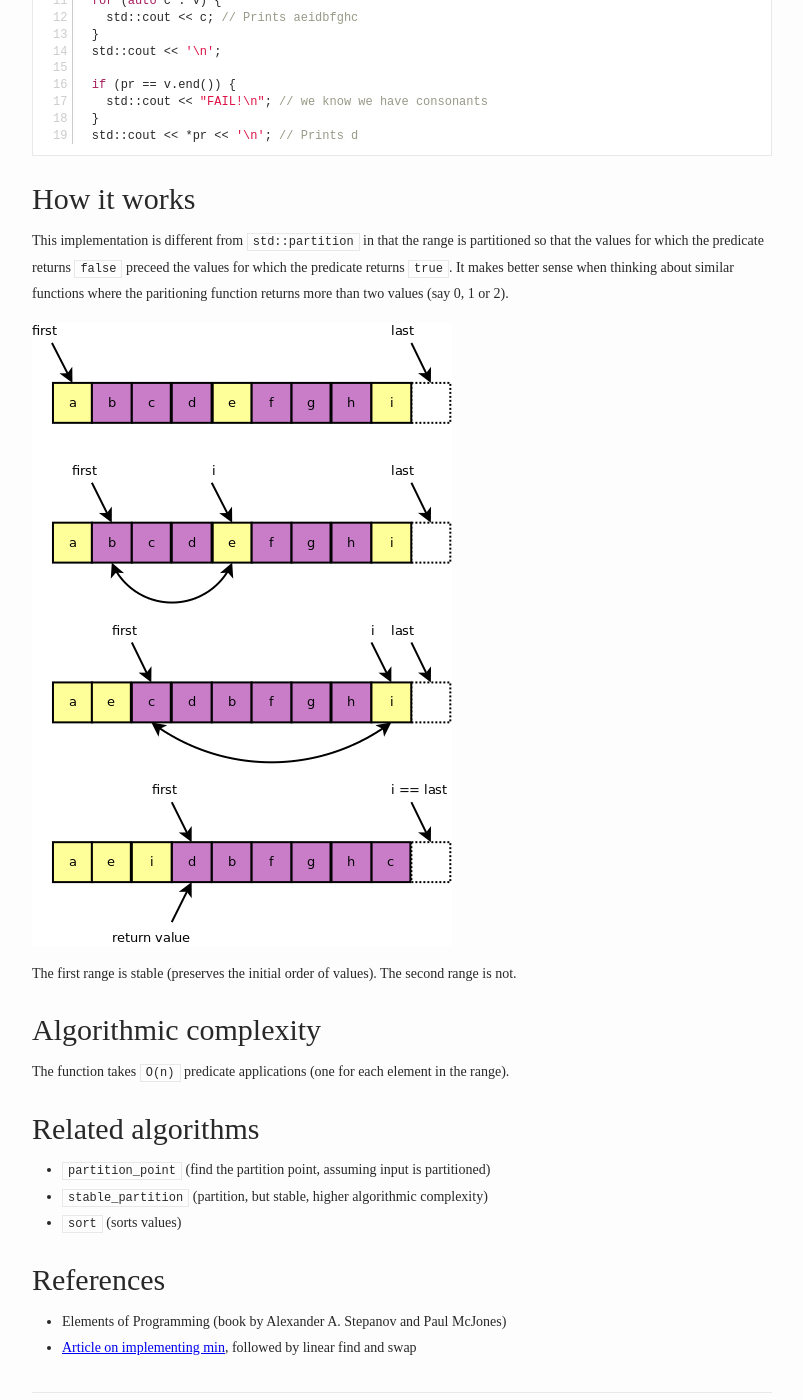
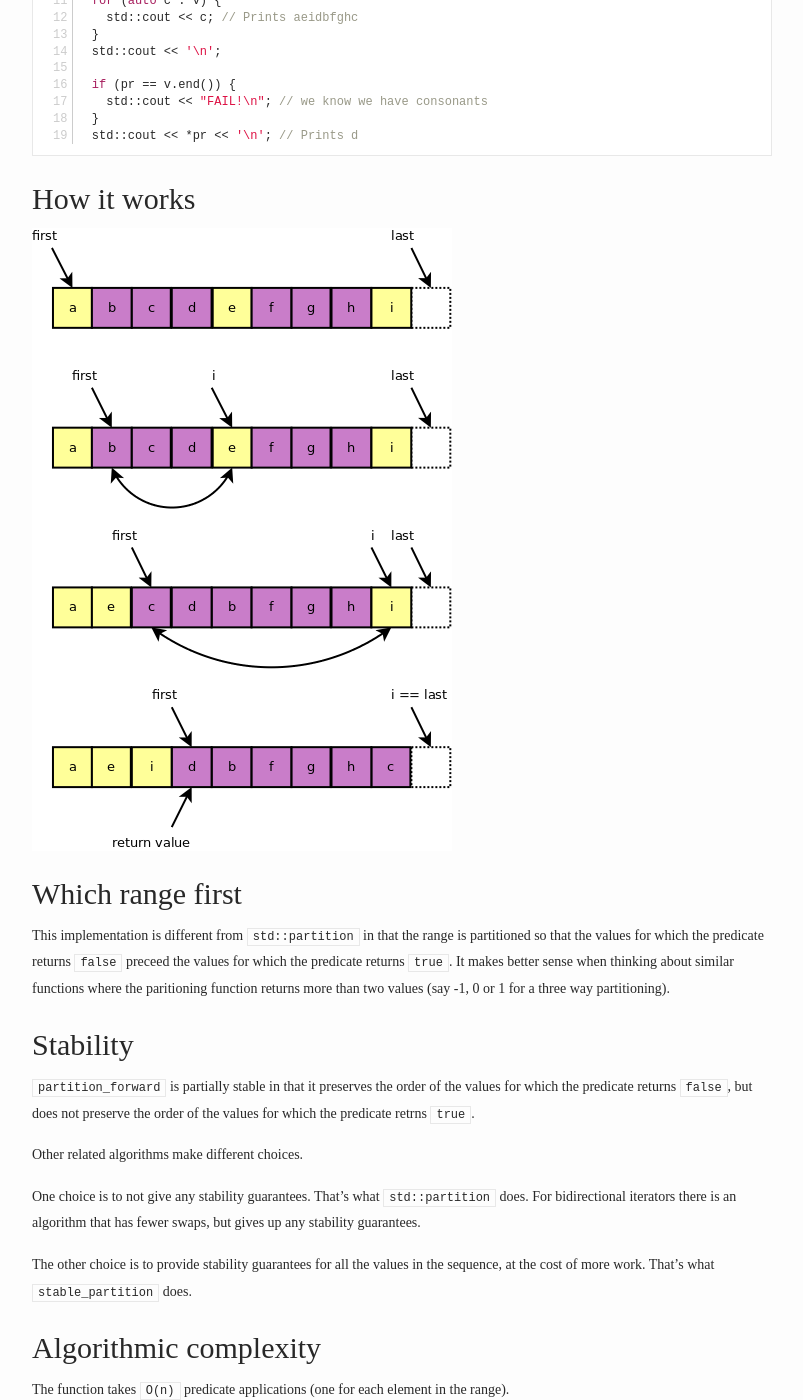
Before and after one commit to bajamircea/bajamircea.github.io, a Jekyll site: the page built from _posts/2018-08-05-partition.markdown, in a window 1280 px wide and 1400 px high, scrolled down 1238 px. Shown: the whole window, without its empty margins (238-1041 px from the left). Built offline with Jekyll 4.4.1, drawn with Linux system fonts in a browser that asks for light colours; nearby versions of some CDN libraries; some of the changed text lies outside the part shown.

Commit message:
Update partition

```diff
--- a/_posts/2018-08-05-partition.markdown
+++ b/_posts/2018-08-05-partition.markdown
@@ -20,12 +20,12 @@ See the article on `min` [as to why][min].
 
 {% highlight c++ linenos %}
 namespace algs {
-  // generalized partition taking predicate and projection
+  // generalized partition forward taking predicate and projection
   template<typename I, typename S, typename Pred, typename Proj>
   // requires I is an ForwardIterator,
   //   S is a sentinel for I,
   //   Pred is an unary predicate on projection Proj of ValueType(I)
-  I partition(I f, S l, Pred pred, Proj proj) {
+  I partition_forward(I f, S l, Pred pred, Proj proj) {
     f = algs::find_if(f, l, pred, proj);
     if (f == l) return f;
 
@@ -59,7 +59,7 @@ Basic usage of `partition` looks like this:
     }
   };
 
-  auto pr = algs::range::partition(v, is_consonant);
+  auto pr = algs::range::partition_forward(v, is_consonant);
 
   for (auto c : v) {
     std::cout << c; // Prints aeidbfghc
@@ -75,16 +75,32 @@ Basic usage of `partition` looks like this:
 
 # How it works
 
+![Partition](/assets/2018-08-05-partition/01-partition.png)
+
+
+# Which range first
+
 This implementation is different from `std::partition` in that the range is
 partitioned so that the values for which the predicate returns `false` preceed
 the values for which the predicate returns `true`. It makes better sense when
 thinking about similar functions where the paritioning function returns more
-than two values (say 0, 1 or 2).
+than two values (say -1, 0 or 1 for a three way partitioning).
 
-![Partition](/assets/2018-08-05-partition/01-partition.png)
 
-The first range is stable (preserves the initial order of values). The second
-range is not.
+# Stability
+
+`partition_forward` is partially stable in that it preserves the order of the
+values for which the predicate returns `false`, but does not preserve the order
+of the values for which the predicate retrns `true`.
+
+Other related algorithms make different choices.
+
+One choice is to not give any stability guarantees. That's what
+`std::partition` does. For bidirectional iterators there is an algorithm that
+has fewer swaps, but gives up any stability guarantees.
+
+The other choice is to provide stability guarantees for all the values in the
+sequence, at the cost of more work. That's what `stable_partition` does.
 
 
 # Algorithmic complexity
@@ -96,6 +112,7 @@ range).
 # Related algorithms
 
 - `partition_point` (find the partition point, assuming input is partitioned)
+- `partition` (no stability guarantees, less swaps for bidirectional iterators)
 - `stable_partition` (partition, but stable, higher algorithmic complexity)
 - `sort` (sorts values)
 
--- a/_posts/2018-08-07-partition-point.markdown
+++ b/_posts/2018-08-07-partition-point.markdown
@@ -120,7 +120,7 @@ friendly compared with node based data structures (i.e. linked lists, trees).
 
 # Related algorithms
 
-- `partition`, `stable_partition` (partitioning a range)
+- `partition`, `partition_forward`, `stable_partition` (partitioning a range)
 - `lower_bound`, `upper_bound`, `equal_range` (efficient find in sorted ranges)
 
 
```
